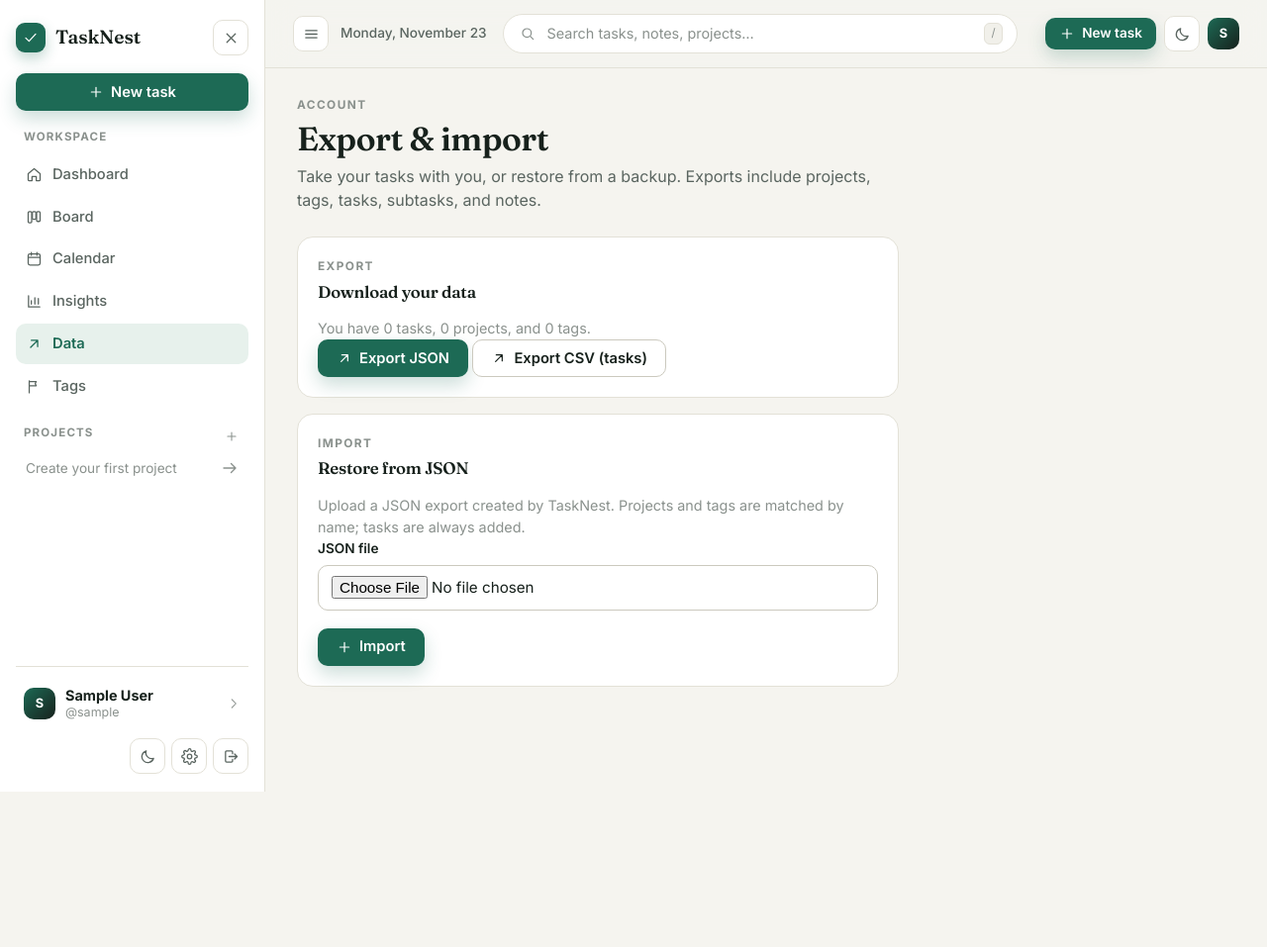
After one commit to nimblemoon/tasknest, a Django app: page /tasks/data/ in a window 1280 px wide. The commit adds this page. Shown: the whole page at 99% size. Run offline with Django 5.2, Linux system fonts and the light colour scheme; the visitor is signed in with stand-in values (Sample User, id 1); data that the repository does not hold is empty.

Commit message:
Add data export (JSON/CSV) and JSON import

```diff
--- /dev/null
+++ b/tasks/templates/data/index.html
@@ -0,0 +1,59 @@
+{% extends "base.html" %}
+{% block title %}Data — TaskNest{% endblock %}
+
+{% block content %}
+<section class="page-head">
+    <div class="page-head-text">
+        <p class="eyebrow">Account</p>
+        <h1>Export &amp; import</h1>
+        <p class="page-sub">Take your tasks with you, or restore from a backup. Exports include projects, tags, tasks, subtasks, and notes.</p>
+    </div>
+</section>
+
+<div class="detail-grid">
+    <div class="detail-main">
+        <section class="panel">
+            <header class="panel-head">
+                <div>
+                    <p class="eyebrow">Export</p>
+                    <h2>Download your data</h2>
+                </div>
+            </header>
+            <p class="muted-text">You have {{ task_count }} task{{ task_count|pluralize }}, {{ project_count }} project{{ project_count|pluralize }}, and {{ tag_count }} tag{{ tag_count|pluralize }}.</p>
+            <div class="btn-row">
+                <a class="btn btn-primary" href="{% url 'tasks:data_export' %}?format=json">
+                    <svg class="icon" aria-hidden="true"><use href="#i-arrow-up-right"></use></svg>
+                    Export JSON
+                </a>
+                <a class="btn btn-secondary" href="{% url 'tasks:data_export' %}?format=csv">
+                    <svg class="icon" aria-hidden="true"><use href="#i-arrow-up-right"></use></svg>
+                    Export CSV (tasks)
+                </a>
+            </div>
+        </section>
+
+        <section class="panel">
+            <header class="panel-head">
+                <div>
+                    <p class="eyebrow">Import</p>
+                    <h2>Restore from JSON</h2>
+                </div>
+            </header>
+            <p class="muted-text">Upload a JSON export created by TaskNest. Projects and tags are matched by name; tasks are always added.</p>
+            <form method="post" action="{% url 'tasks:data_import' %}" enctype="multipart/form-data" class="form-card">
+                {% csrf_token %}
+                <div class="field">
+                    <label for="import-file">JSON file</label>
+                    <input type="file" id="import-file" name="file" accept="application/json,.json" class="form-control" required>
+                </div>
+                <div class="btn-row">
+                    <button type="submit" class="btn btn-primary">
+                        <svg class="icon" aria-hidden="true"><use href="#i-plus"></use></svg>
+                        Import
+                    </button>
+                </div>
+            </form>
+        </section>
+    </div>
+</div>
+{% endblock %}
--- a/tasks/urls.py
+++ b/tasks/urls.py
@@ -13,6 +13,9 @@ urlpatterns = [
     path('board/', views.board_view, name='board'),
     path('calendar/', views.calendar_view, name='calendar'),
     path('insights/', views.insights_view, name='insights'),
+    path('data/', views.data_view, name='data'),
+    path('data/export/', views.export_view, name='data_export'),
+    path('data/import/', views.import_view, name='data_import'),
     path('filter/', views.filter_tasks_view, name='filter_tasks'),
     path('quick-add/', views.quick_add_view, name='quick_add'),
 
--- a/tasks/views.py
+++ b/tasks/views.py
@@ -6,13 +6,16 @@ The dashboard is the centre of the product: smart views, grouping by deadline
 pressure, and inline actions. Board, calendar and insights are alternate lenses
 over the same tasks. Projects and subtasks add lightweight structure.
 """
+import csv
+import io
+import json
 from datetime import date, datetime, time
 
 from django.contrib import messages
 from django.contrib.auth.decorators import login_required
 from django.contrib.auth.mixins import LoginRequiredMixin
 from django.db.models import Count, Max, Q
-from django.http import HttpResponseRedirect
+from django.http import HttpResponse, HttpResponseRedirect
 from django.shortcuts import get_object_or_404, redirect, render
 from django.urls import reverse, reverse_lazy
 from django.utils import timezone
@@ -543,6 +546,178 @@ def comment_delete_view(request, pk, comment_pk):
 
 
 # ---------------------------------------------------------------------------
+# Data export / import
+# ---------------------------------------------------------------------------
+
+@login_required
+def data_view(request):
+    return render(request, 'data/index.html', {
+        'stats': dashboard_stats(request.user),
+        'task_count': Task.objects.filter(owner=request.user).count(),
+        'project_count': Project.objects.filter(owner=request.user).count(),
+        'tag_count': Tag.objects.filter(owner=request.user).count(),
+    })
+
+
+@login_required
+def export_view(request):
+    fmt = request.GET.get('format', 'json').lower()
+    if fmt == 'csv':
+        response = HttpResponse(content_type='text/csv')
+        response['Content-Disposition'] = 'attachment; filename="tasknest-tasks.csv"'
+        writer = csv.writer(response)
+        writer.writerow(['title', 'description', 'due_date', 'priority', 'is_complete', 'is_pinned', 'project', 'tags'])
+        for task in base_task_queryset(request.user):
+            writer.writerow([
+                task.title,
+                task.description,
+                task.due_date.isoformat() if task.due_date else '',
+                task.priority,
+                task.is_complete,
+                task.is_pinned,
+                task.project.name if task.project else '',
+                ', '.join(t.name for t in task.tags.all()),
+            ])
+        return response
+
+    payload = {
+        'projects': [
+            {'name': p.name, 'code': p.code, 'description': p.description, 'color': p.color, 'is_archived': p.is_archived}
+            for p in Project.objects.filter(owner=request.user)
+        ],
+        'tags': [
+            {'name': t.name, 'color': t.color}
+            for t in Tag.objects.filter(owner=request.user)
+        ],
+        'tasks': [],
+    }
+    for task in base_task_queryset(request.user):
+        payload['tasks'].append({
+            'title': task.title,
+            'description': task.description,
+            'due_date': task.due_date.isoformat() if task.due_date else None,
+            'priority': task.priority,
+            'is_complete': task.is_complete,
+            'is_pinned': task.is_pinned,
+            'recurrence': task.recurrence,
+            'recurrence_interval': task.recurrence_interval,
+            'recurrence_end_date': task.recurrence_end_date.isoformat() if task.recurrence_end_date else None,
+            'project': task.project.name if task.project else None,
+            'tags': [t.name for t in task.tags.all()],
+            'subtasks': [{'title': s.title, 'is_done': s.is_done} for s in task.subtasks.all()],
+            'comments': [{'body': c.body, 'created_at': c.created_at.isoformat()} for c in task.comments.all()],
+        })
+
+    response = HttpResponse(
+        json.dumps(payload, indent=2, default=str),
+        content_type='application/json',
+    )
+    response['Content-Disposition'] = 'attachment; filename="tasknest-export.json"'
+    return response
+
+
+@login_required
+@require_POST
+def import_view(request):
+    uploaded = request.FILES.get('file')
+    if not uploaded:
+        messages.error(request, 'Choose a JSON export file to import.')
+        return redirect('tasks:data')
+    try:
+        raw = uploaded.read().decode('utf-8')
+        data = json.loads(raw)
+    except (UnicodeDecodeError, json.JSONDecodeError):
+        messages.error(request, 'That file is not valid JSON.')
+        return redirect('tasks:data')
+
+    project_map = {}
+    for item in data.get('projects', []):
+        project, _ = Project.objects.get_or_create(
+            owner=request.user,
+            name=item.get('name', 'Imported project'),
+            defaults={
+                'code': item.get('code', ''),
+                'description': item.get('description', ''),
+                'color': item.get('color', Project.Color.EMERALD),
+                'is_archived': item.get('is_archived', False),
+            },
+        )
+        project_map[project.name] = project
+
+    tag_map = {}
+    for item in data.get('tags', []):
+        tag, _ = Tag.objects.get_or_create(
+            owner=request.user,
+            name=item.get('name', 'imported'),
+            defaults={'color': item.get('color', Tag.Color.EMERALD)},
+        )
+        tag_map[tag.name] = tag
+
+    imported = 0
+    for item in data.get('tasks', []):
+        due_date = None
+        if item.get('due_date'):
+            try:
+                due_date = datetime.fromisoformat(item['due_date'])
+                if timezone.is_naive(due_date):
+                    due_date = timezone.make_aware(due_date)
+            except ValueError:
+                due_date = None
+        end_date = None
+        if item.get('recurrence_end_date'):
+            try:
+                end_date = date.fromisoformat(item['recurrence_end_date'])
+            except ValueError:
+                end_date = None
+
+        project = None
+        if item.get('project'):
+            project = project_map.get(item['project'])
+            if project is None:
+                project, _ = Project.objects.get_or_create(
+                    owner=request.user, name=item['project'],
+                )
+                project_map[project.name] = project
+
+        task = Task.objects.create(
+            owner=request.user,
+            project=project,
+            title=item.get('title', 'Imported task')[:200],
+            description=item.get('description', ''),
+            due_date=due_date,
+            priority=item.get('priority', Task.Priority.MEDIUM),
+            is_complete=item.get('is_complete', False),
+            is_pinned=item.get('is_pinned', False),
+            recurrence=item.get('recurrence', 'none'),
+            recurrence_interval=item.get('recurrence_interval', 1) or 1,
+            recurrence_end_date=end_date,
+            completed_at=timezone.now() if item.get('is_complete') else None,
+        )
+        for tag_name in item.get('tags', []):
+            tag = tag_map.get(tag_name)
+            if tag is None:
+                tag, _ = Tag.objects.get_or_create(owner=request.user, name=tag_name)
+                tag_map[tag.name] = tag
+            task.tags.add(tag)
+        for sub in item.get('subtasks', []):
+            Subtask.objects.create(
+                task=task,
+                title=sub.get('title', 'Step')[:200],
+                is_done=sub.get('is_done', False),
+            )
+        for com in item.get('comments', []):
+            TaskComment.objects.create(
+                task=task,
+                author=request.user,
+                body=com.get('body', ''),
+            )
+        imported += 1
+
+    messages.success(request, f'Imported {imported} task{"s" if imported != 1 else ""}.')
+    return redirect('tasks:data')
+
+
+# ---------------------------------------------------------------------------
 # Subtasks
 # ---------------------------------------------------------------------------
 
--- a/templates/partials/sidebar.html
+++ b/templates/partials/sidebar.html
@@ -2,6 +2,7 @@
 {% url 'tasks:board' as board_url %}
 {% url 'tasks:calendar' as calendar_url %}
 {% url 'tasks:insights' as insights_url %}
+{% url 'tasks:data' as data_url %}
 {% url 'tasks:tags' as tags_url %}
 {% url 'tasks:projects' as projects_url %}
 <aside class="sidebar" data-sidebar aria-label="Main navigation">
@@ -39,6 +40,10 @@
         <a class="nav-item {% if request.path == insights_url %}is-active{% endif %}" href="{{ insights_url }}">
             <svg class="icon" aria-hidden="true"><use href="#i-chart"></use></svg>
             <span>Insights</span>
+        </a>
+        <a class="nav-item {% if request.path == data_url %}is-active{% endif %}" href="{{ data_url }}">
+            <svg class="icon" aria-hidden="true"><use href="#i-arrow-up-right"></use></svg>
+            <span>Data</span>
         </a>
         <a class="nav-item {% if request.path == tags_url %}is-active{% endif %}" href="{{ tags_url }}">
             <svg class="icon" aria-hidden="true"><use href="#i-flag"></use></svg>
```
